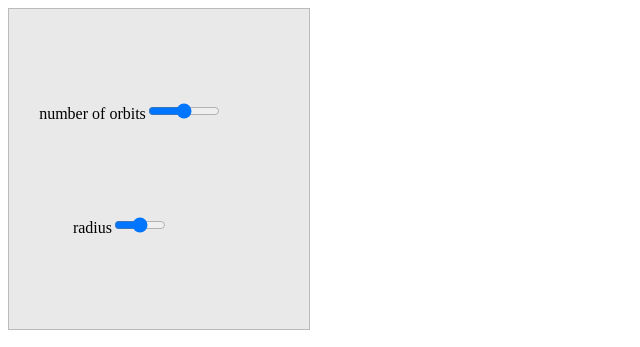
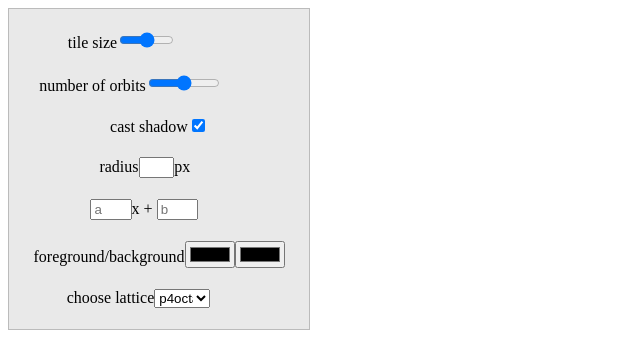
Before and after one commit to lookalive-software/geodesy-old, a website: page docs/index.html in a window 1280 px wide. Shown: the whole page, without its empty margins (0-640 px from the left). Drawn offline with Linux system fonts and the light colour scheme; files whose address does not match are found by name.

Commit message:
basic menu

```diff
--- a/docs/index.html
+++ b/docs/index.html
@@ -51,9 +51,10 @@
                     {"geodesy":{
                         "id": UUID,
                         "motif": motifName,
-                        "size": "20",
-                        "radius":"100px",
-                        "cast-shadow":"true"
+                        "radius":"100",
+                        "cast-shadow":"true",
+                        "norbit": "15",
+                        "globalscale": "1",
                     }}
                 ))
 
@@ -63,27 +64,74 @@
                 ))
 
                 controlpanel(UUID, [
+                    {"label":[
+                        "tile size",
+                        {"input":{"id":"globalscale","type":"range","min":"0.1","max":"1.01","step":"0.01"}}
+                    ]},
                     {"label": [
                         "number of orbits",
                         {"input":{
                             "id":"norbit","type":"range","min":"1","max":"50","step":"1"
+                        }}
+                    ]},
+                    {"label": [
+                        "cast shadow",
+                        {"input":{
+                            "id":"cast-shadow","type":"checkbox","checked":"true"
                             // "id":"tilesize","type":"range","min":"0.1","max":"1.05","step":"0.05"
                         }}
                     ]},
                     {"label": [
                         "radius",
                         {"input":{
-                            "id":"radius","type":"range","min":"1","max":"200","step":"1"
-                        }}
+                            "id":"radius","type":"number","min":"1","max":"200","step":"1"
+                        }},
+                        "px"
+                    ]},
+                    {"label": [
+                        // "ax+b",
+                        {"input": {"type":"number", "min":"0","max":"50","step":"1","placeholder":"a","id":"a" }},
+                        "x + ",
+                        {"input": {"type":"number", "min":"0","max":"50","step":"1","placeholder":"b", "id":"b"}},
+                    ]},
+                    {"label": [
+                        "foreground/background",
+                        {"input": {"type":"color","id":"fg-color" }},
+                        {"input": {"type":"color", "id":"bg-color"}},
+                    ]},
+                    {"label": [
+                        "choose lattice",
+                        {"select id='motif'": [
+                            {"option": {"value": "none", "childNodes": ["none"]}},
+                            {"option": {"value": "square", "childNodes": ["square"]}},
+                            {"option": {"value": "pyritohedron", "childNodes": ["pyritohedron"]}},
+                            {"option": {"selected":"", "value": "p4octagon", "childNodes": ["p4octagon"]}},
+                            {"option": {"value": "honeycomb", "childNodes": ["honeycomb"]}},
+                        ]}
                     ]}
                 ], function({propName, oldValue, newValue}){
                     switch(propName){
-                        case 'tilesize':
+                        // maybe some photography settings
+                        case 'globalscale':
+                        case 'fg-color':
+                        case 'bg-color':
+                            this.setStyleVar(propName, newValue)
+                            break
                         case 'radius':
                             this.setStyleVar(propName, newValue + 'px')
                             break
                         case 'norbit':
                             resizeGeodesy(this)
+                            break
+                        case 'a':
+                        case 'b':
+                            let sheet = this.querySelector('style').sheet
+                            if(sheet.rules[0].selectorText.includes('norm:nth-child')){
+                                // there can only by one
+                                sheet.deleteRule(0)
+                            }
+                            sheet.insertRule(`norm:nth-child(${this.props.a || 1}n + ${this.props.b || 0}) target {background: var(--fg-color) !important}`)
+                            break
                     }
                 })
                 // document.body.innerElement = elementary(geodesyForm(UUID))
--- a/docs/js/controlpanel.js
+++ b/docs/js/controlpanel.js
@@ -78,7 +78,7 @@ window.controlpanel = function(elementID, template, callback){
     ))
 
 // the find all the inputs and iterate through them
-    Array.from(document.querySelectorAll(`form[target=${elementID}] input`),function(inputElement){
+    Array.from(document.querySelectorAll(`form[target=${elementID}] input, form[target=${elementID}] select`),function(inputElement){
         // create a set of references for an input that will need to be updates to a prop update...
         controls[inputElement.id] = inputElement
         // attach a listener to set props on the target with the value
--- a/docs/templates/motifStyle.js
+++ b/docs/templates/motifStyle.js
@@ -4,8 +4,17 @@ function motifStyle(id, motifData){
         [`#${id}[radius]`]:{
             "--radius": "100px"
         },
+        [`#${id}[globalscale]`]:{
+            "--globalscale": "1",
+        },
+        // foreground and background
+        [`#${id}[fg-color]`]:{
+            "--fg-color": "black",
+        },
+        [`#${id}[bg-color]`]:{
+            "--bg-color": "white",
+        },
         [`#${id}`]:{
-            "--globalscale": "1",
             "--twist": ".25turn",
             "top": `Calc(50vh - (var(--radius) / 2))`,
             "left": `Calc(50vw - (var(--radius) / 2))`
@@ -42,13 +51,13 @@ function motifStyle(id, motifData){
             // polygon color goes here
             "left":"3px",
             "top":"3px",
-            "background":"white",
         },
         [`#${id} target`]:{
             // "background":"white",
             "left":"0",
             "top":"0",
             "pointer-events":"all",
+            "background":"var(--bg-color)",
             // "transition":"all 0.25s"
         },
         [`#${id} target:hover`]: {
```
